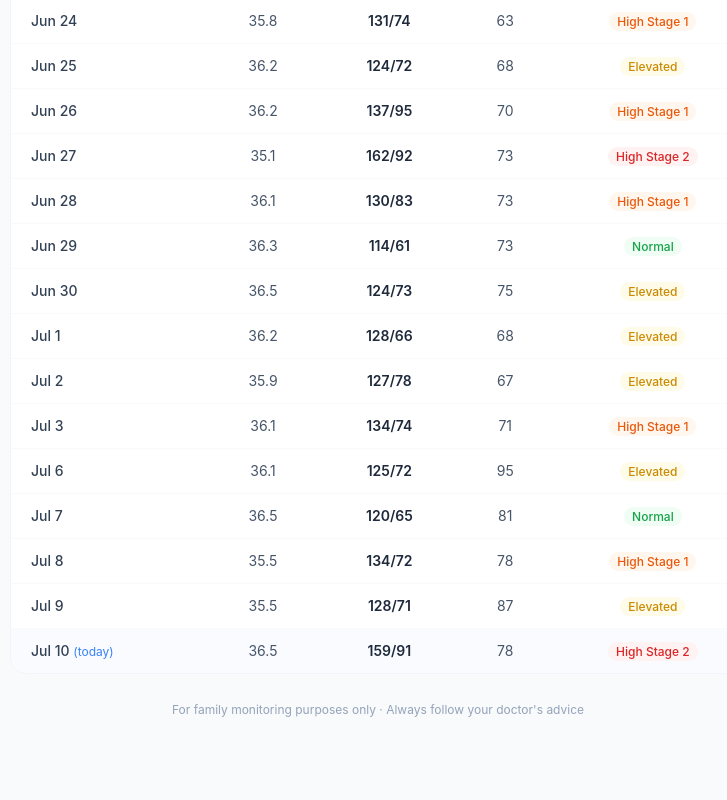
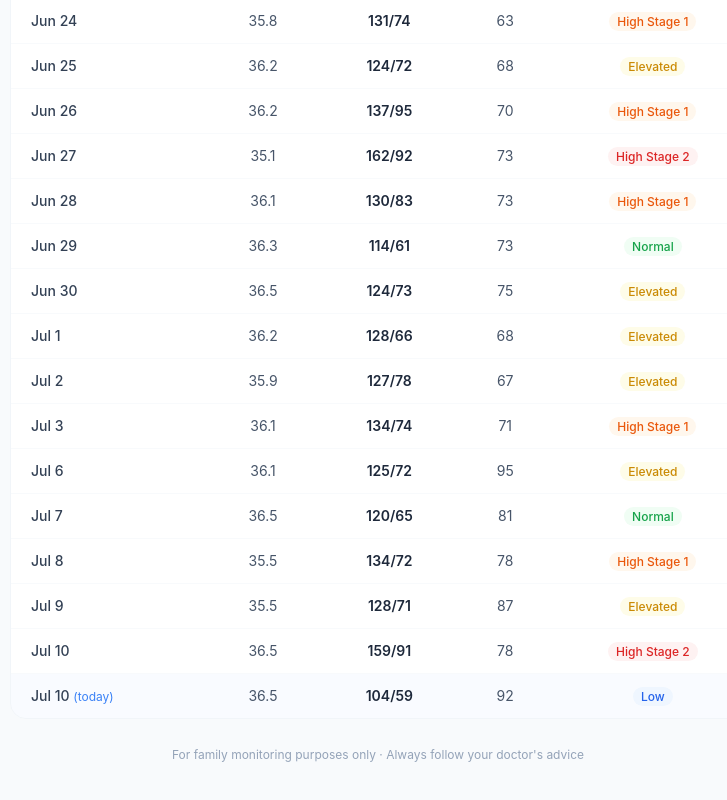
Before and after one commit to kbn4191/kalu-health-tracker, a Next.js app: page / in a window 1280 px wide. Shown: the part 1010-1810 px from the top of the page, without its empty margins (262-989 px from the left). Built offline with nearby package versions, Linux system fonts and the light colour scheme.

Commit message:
Fri Eve 10

```diff
--- a/app/page.tsx
+++ b/app/page.tsx
@@ -58,6 +58,14 @@ const vitals = [
   { day: "Wed 8", date: "Jul 8", temp: 35.5, sys: 134, dia: 72, pulse: 78 },
   { day: "Thu 9", date: "Jul 9", temp: 35.5, sys: 128, dia: 71, pulse: 87 },
   { day: "Fri 10", date: "Jul 10", temp: 36.5, sys: 159, dia: 91, pulse: 78 },
+  {
+    day: "Fri Eve 10",
+    date: "Jul 10",
+    temp: 36.5,
+    sys: 104,
+    dia: 59,
+    pulse: 92,
+  },
 ];
 
 // Prescription written by the neurologist at the Friday Jul 3, 2026 hospital visit.
```
